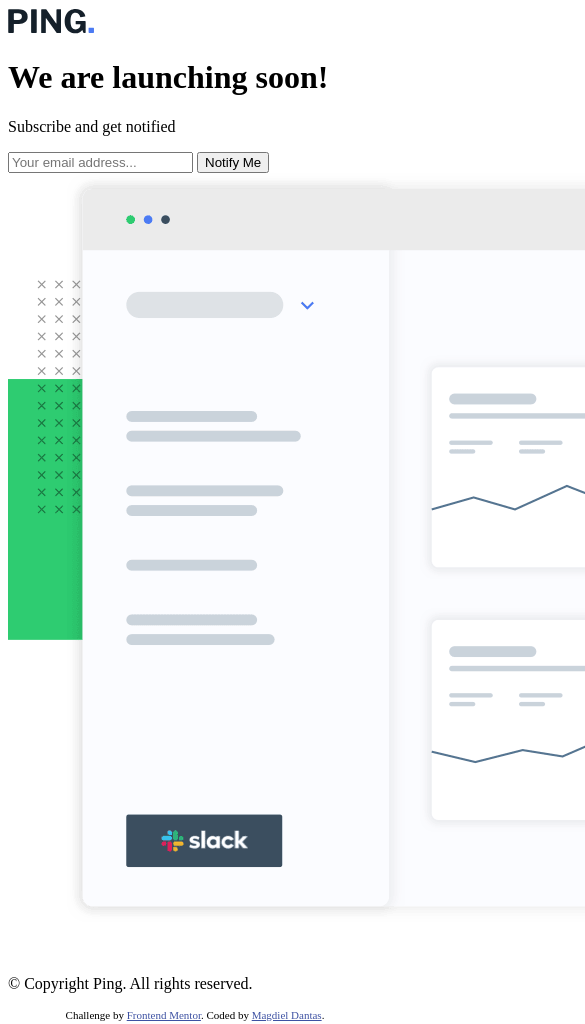
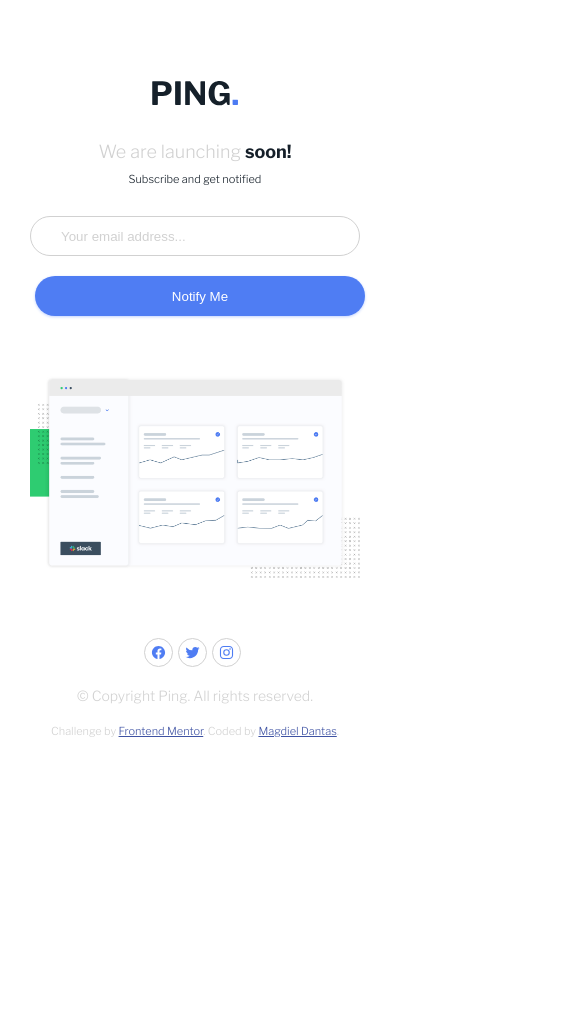
Before and after one commit to magdielndantas/frontendmentor-solutions, a plain HTML site: page ping-coming-soon-page-master/index.html in a window 390 px wide. Shown: the top 1024 px of the page, 585 px wide, since content can reach past the window. After the commit the page ends 844 px from the top, so only its background shows below. Drawn offline with nearby package versions, Linux system fonts and the light colour scheme.

Commit message:
challenge completed ✔

```diff
--- a/ping-coming-soon-page-master/index.html
+++ b/ping-coming-soon-page-master/index.html
@@ -1,38 +1,74 @@
 <!DOCTYPE html>
 <html lang="en">
   <head>
-  <meta charset="UTF-8">
-  <meta name="viewport" content="width=device-width, initial-scale=1.0"> <!-- displays site properly based on user's device -->
+    <meta charset="UTF-8" />
+    <meta name="viewport" content="width=device-width, initial-scale=1.0" />
+    <!-- displays site properly based on user's device -->
 
-  <link rel="icon" type="image/png" sizes="32x32" href="./images/favicon-32x32.png">
+    <link
+      rel="icon"
+      type="image/png"
+      sizes="32x32"
+      href="./images/favicon-32x32.png"
+    />
 
     <title>Frontend Mentor | Ping coming soon page</title>
 
-  <link rel="stylesheet" href="styles.css">
+    <link rel="stylesheet" href="styles.css" />
+    <link
+      href="https://fonts.googleapis.com/css2?family=Libre+Franklin:wght@300;600;700&display=swap"
+      rel="stylesheet"
+    />
     <!-- Feel free to remove these styles or customise in your own stylesheet 👍 -->
     <style>
-    .attribution { font-size: 11px; text-align: center; }
-    .attribution a { color: hsl(228, 45%, 44%); }
+      .attribution {
+        font-size: 11px;
+        text-align: center;
+      }
+      .attribution a {
+        color: hsl(228, 45%, 44%);
+      }
     </style>
   </head>
   <body>
     <header>
-      <img src="images/logo.svg" alt="">
+      <img src="images/logo.svg" alt="" />
       <h1>We are launching <span>soon!</span></h1>
       <p>Subscribe and get notified</p>
     </header>
     <form action="#">
-      <input type="email" name="email" placeholder="Your email address..." required>
+      <div>
+        <input
+          type="email"
+          name="email"
+          placeholder="Your email address..."
+          required
+        />
+        <span class="error"></span>
+      </div>
       <button type="submit">Notify Me</button>
     </form>
-    <img src="images/illustration-dashboard.png" alt="">
+    <img
+      src="images/illustration-dashboard.png"
+      alt="illustration-dashboard"
+      class="illustration"
+    />
     <footer>
-    <p>&copy; Copyright Ping. All rights reserved.</p>
+      <div>
+        <a href=""><ion-icon name="logo-facebook"></ion-icon></a>
+        <a href=""><ion-icon name="logo-twitter"></ion-icon></a>
+        <a href=""><ion-icon name="logo-instagram"></ion-icon></a>
+      </div>
+      <p class="copyright">&copy; Copyright Ping. All rights reserved.</p>
       <p class="attribution">
-      Challenge by <a href="https://www.frontendmentor.io?ref=challenge" target="_blank">Frontend Mentor</a>.
-      Coded by <a href="#">Magdiel Dantas</a>.
+        Challenge by
+        <a href="https://www.frontendmentor.io?ref=challenge" target="_blank"
+          >Frontend Mentor</a
+        >. Coded by <a href="#">Magdiel Dantas</a>.
       </p>
     </footer>
+
+    <script src="https://unpkg.com/ionicons@5.1.2/dist/ionicons.js"></script>
     <script src="script.js"></script>
   </body>
 </html>
--- a/ping-coming-soon-page-master/script.js
+++ b/ping-coming-soon-page-master/script.js
@@ -0,0 +1,75 @@
+const fields = document.querySelectorAll('[required]')
+
+function validateField(field){
+    //verificar existencia de erros
+    function verifyErrors(){
+        let foundError = false;
+
+        for(let error in field.validity){
+            if(field.validity[error] && !field.validity.valid){
+                foundError = error
+            }
+        }
+        return foundError
+    }
+
+    function customMessage(typeError){
+        const messages = {
+            email:{
+                valueMissing: 'Please provid a email',
+                typeMismatch: 'Please provid a valid email'
+            }
+        }
+
+        return messages[field.type][typeError]
+    }
+
+    function setCustomMessage(message){
+        const spanError = field.parentNode.querySelector('span.error')
+
+        if(message){
+            spanError.classList.add('active')
+            spanError.innerHTML = message
+        }else{
+            spanError.classList.remove('active')
+            spanError.innerHTML = ''
+        }
+    }
+
+    return function(){
+        const error = verifyErrors()
+
+        if(error){
+            const message = customMessage(error)
+
+            field.style.borderColor = "#ff5263"
+            setCustomMessage(message)
+        }else{
+            setCustomMessage()
+        }
+    }
+}
+
+function customValidation(event){
+    const field = event.target
+    const validation = validateField(field)
+
+    validation()
+}
+
+for (field of fields){
+    field.addEventListener('invalid', event =>{
+        //eliminar bubble
+        event.preventDefault()
+
+        customValidation(event)
+    })
+    field.addEventListener('blur', customValidation)
+}
+
+document.querySelector('form')
+.addEventListener('submit', event =>{
+    alert('Success')
+
+    event.preventDefault()
+})
--- a/ping-coming-soon-page-master/styles.css
+++ b/ping-coming-soon-page-master/styles.css
@@ -0,0 +1,195 @@
+:root{
+    --blue: hsl(223, 87%, 63%);
+    --pale-blue: hsl(223, 100%, 88%);
+    --light-red: hsl(354, 100%, 66%);
+    --gray: hsl(0, 0%, 82%);
+    --verydark-blue: hsl(209, 33%, 12%);
+}
+
+*{
+    margin: 0;
+    padding: 0;
+    box-sizing: border-box;
+    outline: none;
+}
+
+html, body{
+    height: 100%;
+}
+
+html{
+    font-family: 'Libre Franklin', sans-serif;
+    -webkit-font-smoothing: antialiased !important;
+}
+
+body{
+    background-color: #ffffff;
+
+    display: flex;
+    flex-direction: column;
+    align-items: center;
+
+    font-size: 20px;
+}
+
+header{
+    margin-top: 80px;
+
+    text-align: center;
+}
+
+header h1{
+    margin-top: 30px;
+
+    font-weight: 300;
+    color: var(--gray);
+}
+
+header h1 span{
+    font-weight: 700;
+    color: var(--verydark-blue);
+}
+
+header p{
+    margin-top: 10px;
+    font-weight: normal;
+    font-size: 16px;
+    color: var(--verydark-blue);
+}
+
+form{
+    margin: 30px 0 60px 0;
+    display: flex;
+}
+
+form div{
+    display: flex;
+    flex-direction: column;
+}
+
+span.error.active{
+    color: var(--light-red);
+    font-weight: 600;
+    font-size: 12px;
+    font-style: italic;
+    margin: 8px 0 0 20px;
+}
+
+form input{
+    width: 420px;
+    height: 50px;
+
+    border: 1px solid var(--gray);
+    border-radius: 30px;
+
+    padding-left: 30px;
+}
+
+::-webkit-input-placeholder {
+    color: var(--gray);
+ }
+
+form button{
+    width: 150px;
+    height: 50px;
+
+    border: none;
+    border-radius: 30px;
+
+    color: #ffffff;
+    background-color: var(--blue);
+
+    margin-left: 10px;
+
+    box-shadow: 0px 1px 3px var(--pale-blue);
+
+    transition: ease-in-out opacity .25s;
+    cursor: pointer;
+}
+
+form button:hover{
+    opacity: .8;
+}
+
+.illustration{
+    width: 600px;
+}
+
+footer{
+    margin: 60px 0 20px 0;
+
+    display: flex;
+    flex-direction: column;
+    justify-content: center;
+    align-items: center;
+
+    color: var(--gray);
+}
+
+footer div{
+    display: flex;
+}
+
+footer div a{
+    color: var(--blue);
+
+    border: 1px solid var(--gray);
+    border-radius: 50%;
+
+    font-size: 15px;
+
+    padding: 6px;
+    margin-right: 5px;
+
+    display: flex;
+    align-items: center;
+    justify-content: center;
+    text-align: center;
+
+    flex-shrink: 0;
+
+    transition: all .25s;
+}
+
+footer div a:hover{
+    color: white;
+    background-color: var(--blue);
+}
+
+p.copyright{
+    font-size: 14px;
+
+    margin: 20px 0 20px 0;
+}
+
+
+@media (max-width: 700px){
+    body{
+        padding: 0 30px;
+    }
+
+    header h1{
+        font-size: 18px;
+    }
+
+    header p{
+        font-size: 11px;
+    }
+
+    form{
+        flex-direction: column;
+        justify-content: center;
+        align-items: center;
+    }
+    form, form div, form div input, form button, .illustration{
+        width: 100%;
+    }
+
+    form div{
+        margin-bottom: 20px;
+    }
+
+    form div input, form button{
+        height: 40px;
+    }
+}
```
Also changed, not shown: 2 other files. Lines whose indentation alone changed are shown as unchanged.
